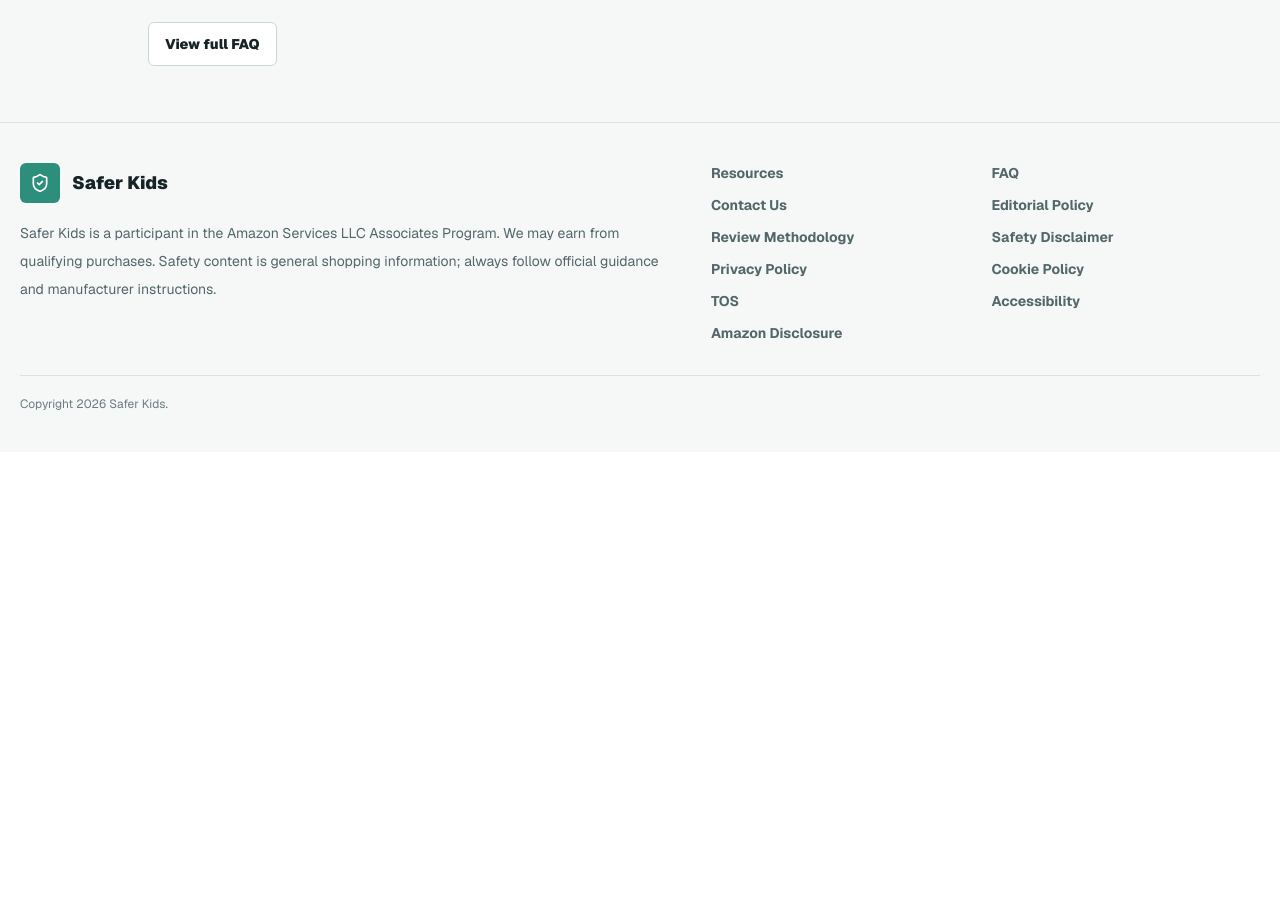
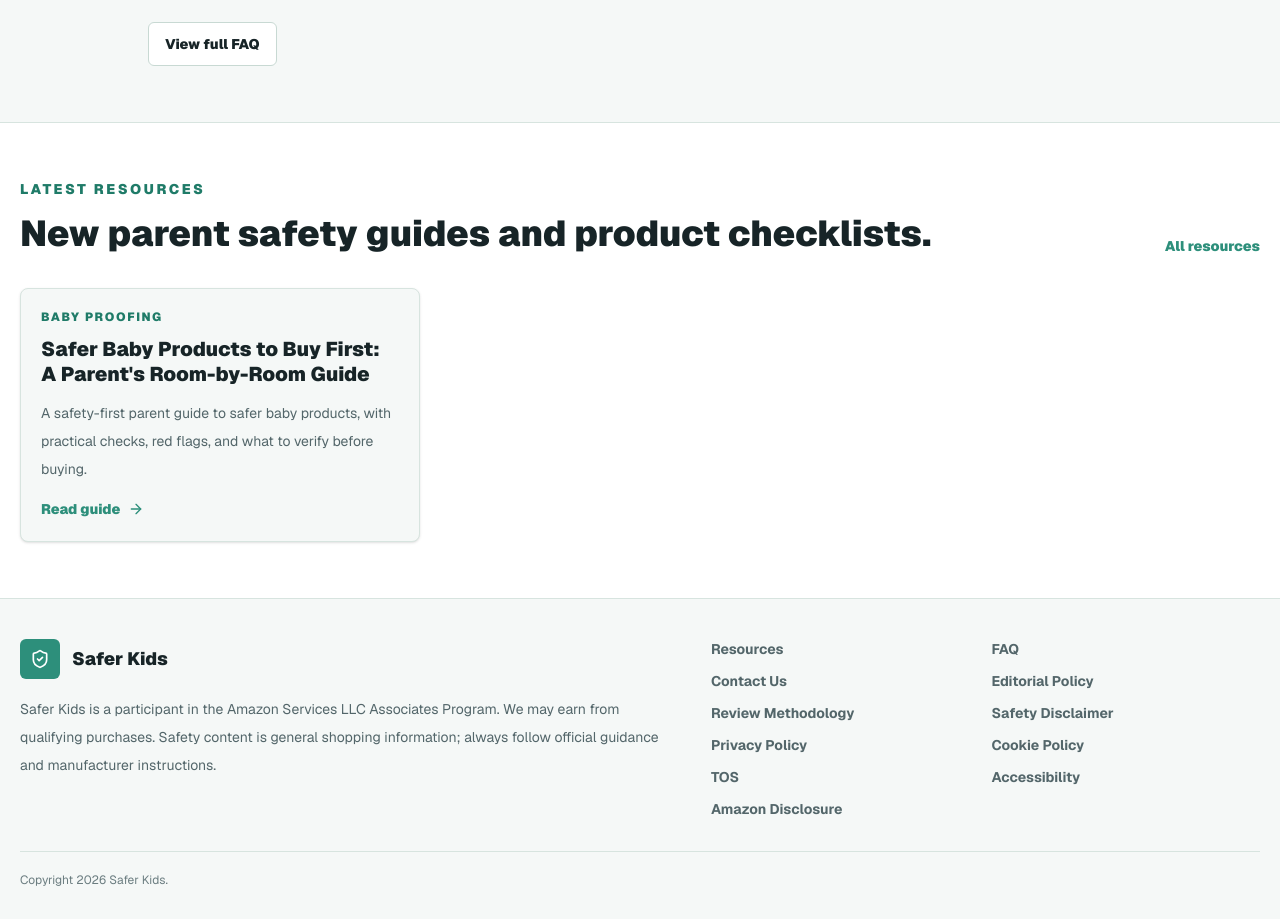
Before and after one commit to mitchrusso/SaferKids-site, a Next.js app: page / in a window 1280 px wide. Shown: the part 5033-5952 px from the top of the page. Before the commit the page ends 5485 px from the top, so only its background shows below. Built offline with nearby package versions, Linux system fonts and the light colour scheme.

Commit message:
Add latest resource links to homepage

```diff
--- a/src/app/page.tsx
+++ b/src/app/page.tsx
@@ -6,6 +6,7 @@ import { useMemo } from "react";
 import { ArrowRight, Baby, BadgeCheck, Bath, Car, Check, Home as HomeIcon, Menu, ShieldCheck, ShoppingBag, Sparkles, ToyBrick } from "lucide-react";
 import { comparisonPages } from "@/lib/comparisons";
 import { reviewProducts } from "@/lib/reviews";
+import { getArticlePublishTime, getPublishedArticles } from "@/lib/resources";
 import { siteFaqs } from "@/lib/trust";
 import { absoluteUrl, jsonLd, siteName } from "@/lib/seo";
 
@@ -39,7 +40,14 @@ const safetyRules = [
 ];
 
 export default function Home() {
-  const topProducts = reviewProducts.slice(0, 6);
+  const topProducts = useMemo(() => reviewProducts.slice(0, 6), []);
+  const latestArticles = useMemo(
+    () =>
+      getPublishedArticles()
+        .sort((a, b) => new Date(getArticlePublishTime(b)).getTime() - new Date(getArticlePublishTime(a)).getTime())
+        .slice(0, 3),
+    []
+  );
   const pageJsonLd = useMemo(() => ({
     "@context": "https://schema.org",
     "@graph": [
@@ -201,6 +209,28 @@ export default function Home() {
         </Link>
       </section>
 
+      <section className="border-t border-[#d7e4df] bg-white py-14">
+        <div className="mx-auto max-w-7xl px-5">
+          <div className="flex flex-col justify-between gap-4 sm:flex-row sm:items-end">
+            <div>
+              <p className="text-sm font-black uppercase tracking-[0.18em] text-[#1f7b68]">Latest Resources</p>
+              <h2 className="mt-3 text-3xl font-black leading-tight sm:text-4xl">New parent safety guides and product checklists.</h2>
+            </div>
+            <Link href="/resources" className="text-sm font-black text-[#2d8f7b] hover:text-[#1f7b68]">All resources</Link>
+          </div>
+          <div className="mt-8 grid gap-5 md:grid-cols-3">
+            {latestArticles.map((article) => (
+              <Link key={article.slug} href={`/resources/${article.slug}`} className="group rounded-lg border border-[#d7e4df] bg-[#f5f8f7] p-5 shadow-sm hover:border-[#2d8f7b]">
+                <p className="text-xs font-black uppercase tracking-[0.14em] text-[#1f7b68]">{article.category}</p>
+                <h3 className="mt-3 text-xl font-black leading-tight group-hover:text-[#1f7b68]">{article.title}</h3>
+                <p className="mt-3 text-sm leading-7 text-[#53666a]">{article.excerpt}</p>
+                <span className="mt-4 inline-flex items-center gap-2 text-sm font-black text-[#2d8f7b]">Read guide <ArrowRight className="h-4 w-4" aria-hidden /></span>
+              </Link>
+            ))}
+          </div>
+        </div>
+      </section>
+
       <footer className="border-t border-[#d7e4df] bg-[#f5f8f7]">
         <div className="mx-auto max-w-7xl px-5 py-10">
           <div className="grid gap-8 md:grid-cols-[1.2fr_1fr]">
```
